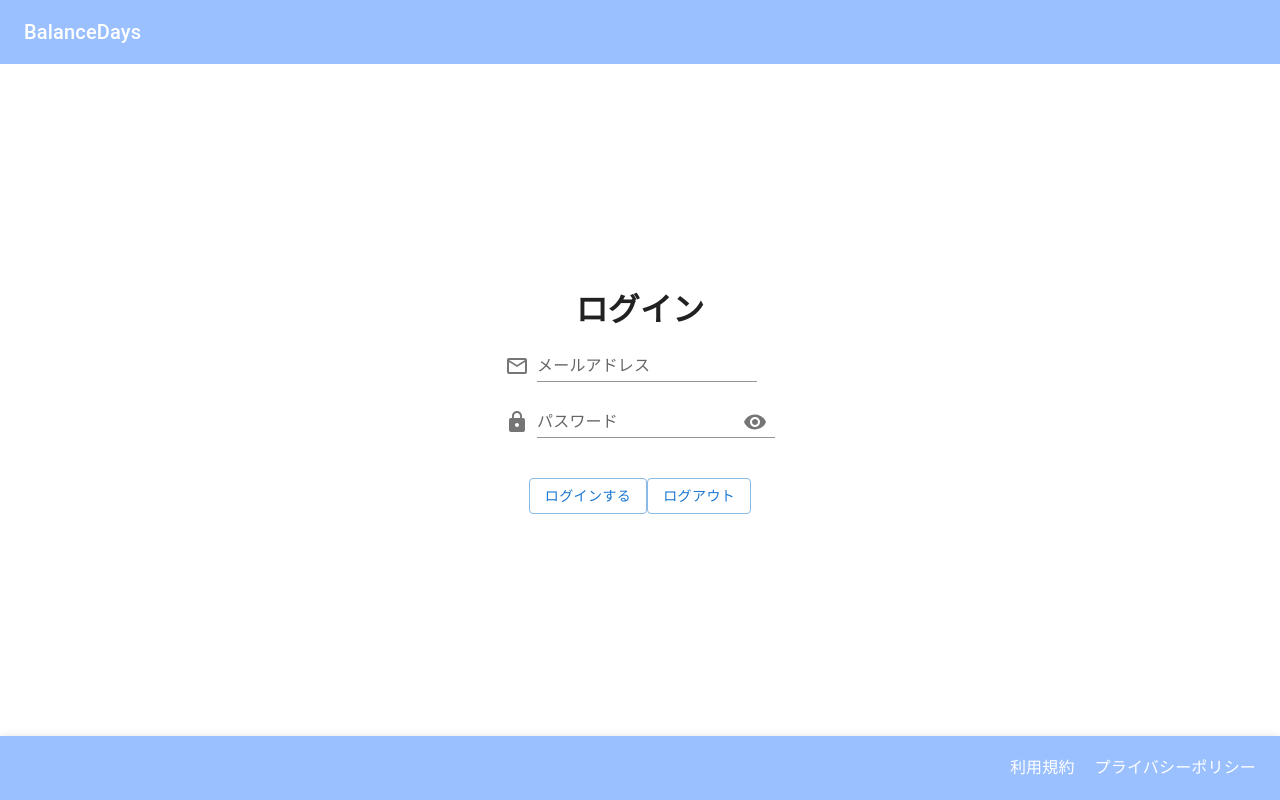
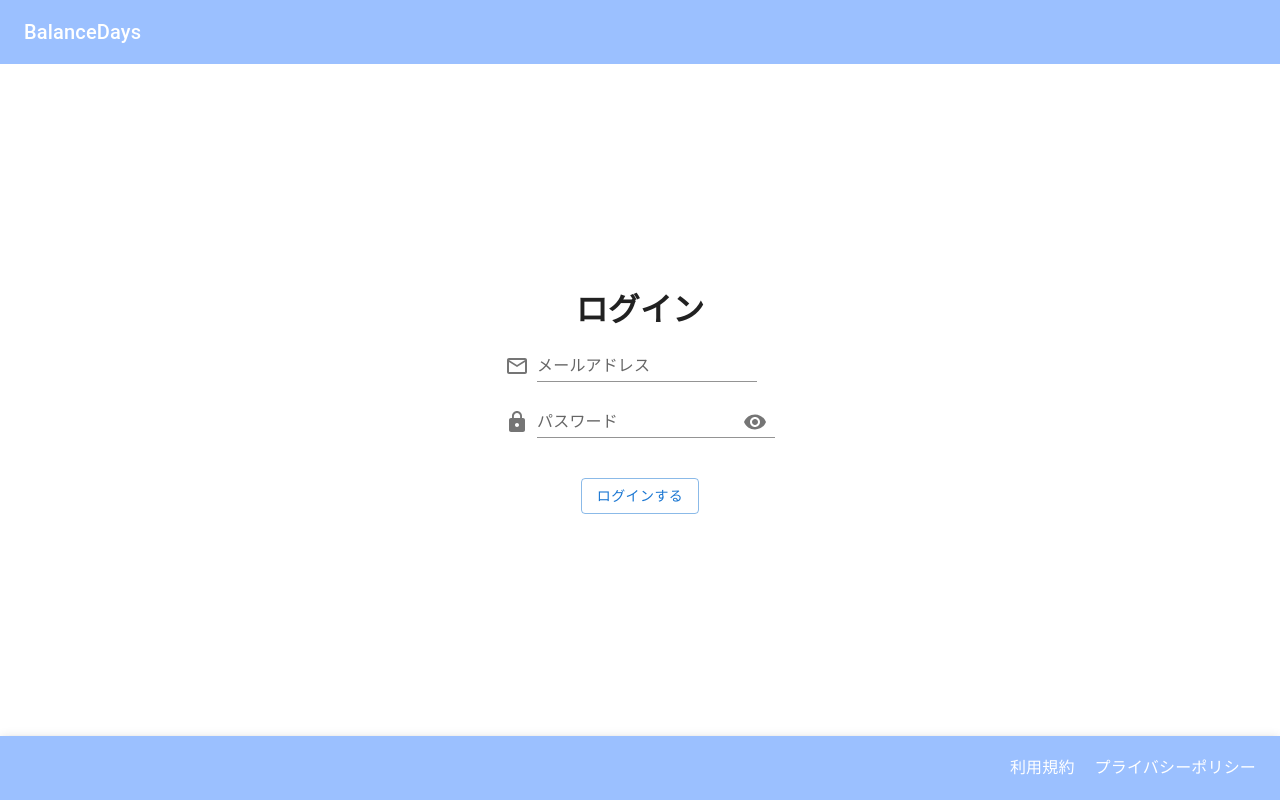
Before and after one commit to kei0299/BalanceDays, a Next.js app in the folder front/: page /signin in a window 1280 px wide. Built offline with nearby package versions, Linux system fonts and the light colour scheme.

Commit message:
ログイン画面の確認用ログアウトボタンを削除

```diff
--- a/front/src/pages/signin.tsx
+++ b/front/src/pages/signin.tsx
@@ -193,10 +193,6 @@ export default function InputAdornments() {
               <Button type="submit" variant="outlined" onClick={handleLogin}>
                 ログインする
               </Button>
-
-              <Button type="submit" variant="outlined" onClick={handleLogout}>
-                ログアウト
-              </Button>
             </Box>
           </Box>
         </main>
```
